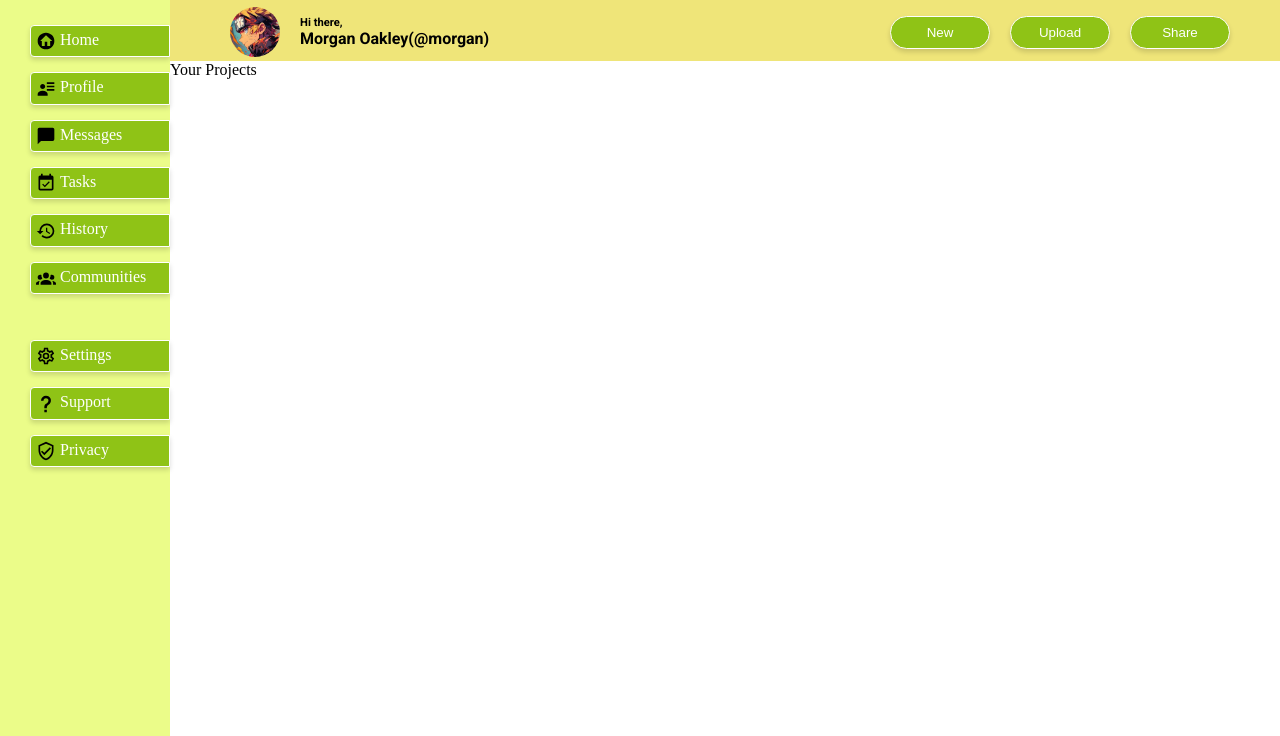
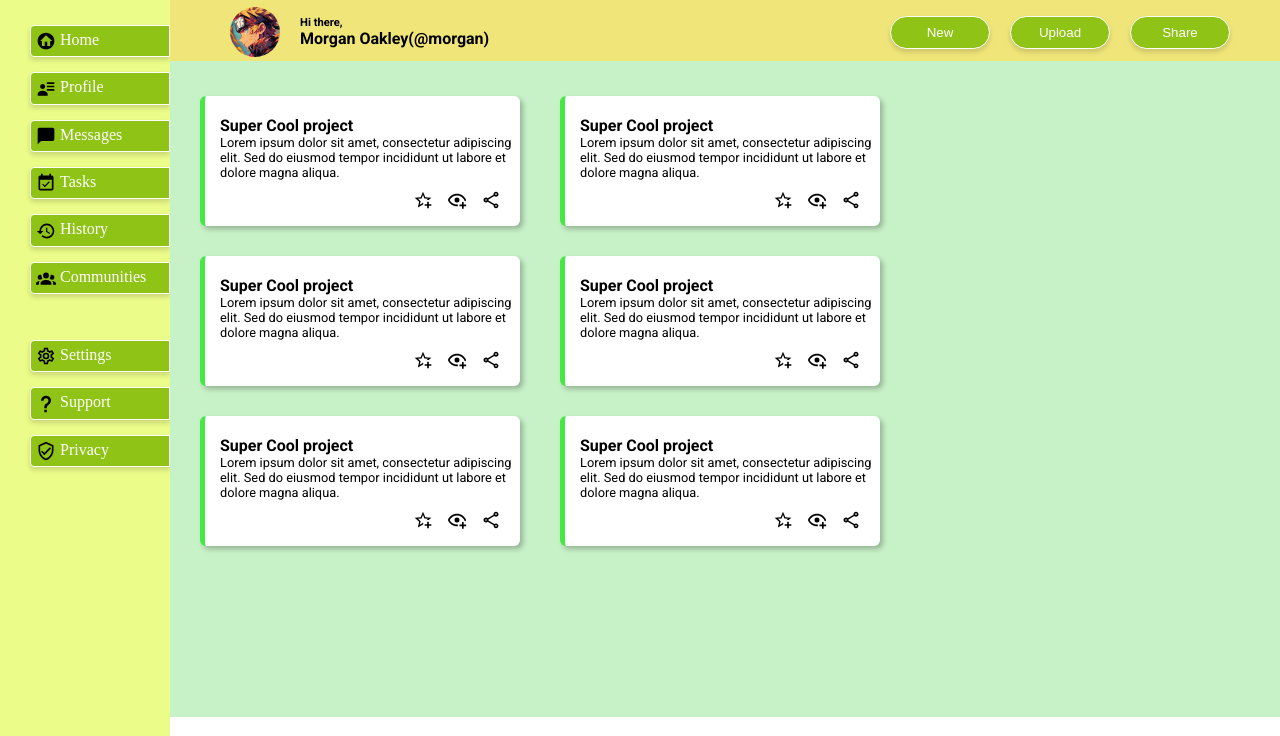
Before and after one commit to eldho-chackochan/Dashboard, a plain HTML site: page index.html in a window 1280 px wide. Shown: the part 64-800 px from the top of the page. Drawn offline with Linux system fonts and the light colour scheme.

Commit message:
added main content

```diff
--- a/index.html
+++ b/index.html
@@ -65,7 +65,74 @@
 
       <main>
         <div class="main-container">
-          <span>Your Projects</span>
+          <div class="grid">
+            <div class="first-element">
+              <div>
+                <span>Super Cool project</span>
+                <p>Lorem ipsum dolor sit amet, consectetur adipiscing elit. Sed do eiusmod tempor incididunt ut labore et dolore magna aliqua.</p>
+              </div>
+              <div>
+                <img src="assets/star-plus-outline.svg" alt="" class="icon">
+                <img src="assets/eye-plus-outline.svg" alt="" class="icon">
+                <img src="assets/share-variant-outline.svg" alt="" class="icon">
+              </div>
+            </div>
+            <div class="first-element">
+              <div>
+                <span>Super Cool project</span>
+                <p>Lorem ipsum dolor sit amet, consectetur adipiscing elit. Sed do eiusmod tempor incididunt ut labore et dolore magna aliqua.</p>
+              </div>
+              <div>
+                <img src="assets/star-plus-outline.svg" alt="" class="icon">
+                <img src="assets/eye-plus-outline.svg" alt="" class="icon">
+                <img src="assets/share-variant-outline.svg" alt="" class="icon">
+              </div>
+            </div>
+            <div class="first-element">
+              <div>
+                <span>Super Cool project</span>
+                <p>Lorem ipsum dolor sit amet, consectetur adipiscing elit. Sed do eiusmod tempor incididunt ut labore et dolore magna aliqua.</p>
+              </div>
+              <div>
+                <img src="assets/star-plus-outline.svg" alt="" class="icon">
+                <img src="assets/eye-plus-outline.svg" alt="" class="icon">
+                <img src="assets/share-variant-outline.svg" alt="" class="icon">
+              </div>
+            </div>
+            <div class="first-element">
+              <div>
+                <span>Super Cool project</span>
+                <p>Lorem ipsum dolor sit amet, consectetur adipiscing elit. Sed do eiusmod tempor incididunt ut labore et dolore magna aliqua.</p>
+              </div>
+              <div>
+                <img src="assets/star-plus-outline.svg" alt="" class="icon">
+                <img src="assets/eye-plus-outline.svg" alt="" class="icon">
+                <img src="assets/share-variant-outline.svg" alt="" class="icon">
+              </div>
+            </div>
+            <div class="first-element">
+              <div>
+                <span>Super Cool project</span>
+                <p>Lorem ipsum dolor sit amet, consectetur adipiscing elit. Sed do eiusmod tempor incididunt ut labore et dolore magna aliqua.</p>
+              </div>
+              <div>
+                <img src="assets/star-plus-outline.svg" alt="" class="icon">
+                <img src="assets/eye-plus-outline.svg" alt="" class="icon">
+                <img src="assets/share-variant-outline.svg" alt="" class="icon">
+              </div>
+            </div>
+            <div class="first-element">
+              <div>
+                <span>Super Cool project</span>
+                <p>Lorem ipsum dolor sit amet, consectetur adipiscing elit. Sed do eiusmod tempor incididunt ut labore et dolore magna aliqua.</p>
+              </div>
+              <div>
+                <img src="assets/star-plus-outline.svg" alt="" class="icon">
+                <img src="assets/eye-plus-outline.svg" alt="" class="icon">
+                <img src="assets/share-variant-outline.svg" alt="" class="icon">
+              </div>
+            </div>
+          </div>
         </div>
       </main>
     </div>
--- a/styles.css
+++ b/styles.css
@@ -9,6 +9,7 @@
   margin:0;
   padding:0;
   list-style: none;
+
 }
 
 /* Sidebar */
@@ -16,6 +17,7 @@
 .grid-container{
   display: grid;
   grid-template-columns: 170px 1fr;
+
 }
 
 .sidebar-container{
@@ -127,7 +129,9 @@ padding-left:30px;
 .header-container{
   grid-area: header;
   background-color: rgb(239, 229, 121);
-  min-height:125px;
+  height:20vh;
+  max-height:125px;
+
  }
 
  .search-container{
@@ -230,6 +234,56 @@ button:hover{
   padding:8px 10px;
 }
 
+
 .main-container{
+grid-area: main;
+background-color: rgb(199, 241, 199);
 
 }
+
+
+.grid{
+  display:grid;
+  grid-template-columns: 350px 350px;
+  grid-template-rows:150px 150px 150px;
+  column-gap:10px;
+  row-gap: 10px;
+  height:82vh;
+  padding-top:15px;
+}
+
+.first-element{
+  padding-top:10px;
+  border-radius:6px;
+  background-color:white;
+  margin-left:30px;
+  margin-top:20px;
+  box-shadow: 3px 3px 5px rgba(6, 6, 6, 0.25);
+  border-left:  5px solid rgb(68, 233, 68);
+}
+
+.first-element div:first-child{
+display:flex;
+flex-direction: column;
+justify-content: flex-start;
+padding-left:15px;
+padding-top:10px;
+}
+.first-element div span{
+  font-weight:bold;
+  font-family:'Roboto',Arial, Helvetica, sans-serif;
+}
+.first-element div p{
+  width:300px;
+  font-size:0.8rem;
+  font-family:'Roboto',Arial, Helvetica, sans-serif;
+}
+
+.first-element div:nth-child(2){
+  display:flex;
+  flex-direction:row;
+  justify-content: flex-end;
+  padding-right:15px;
+  gap:10px;
+  padding-top:10px;
+}
```
Also changed, not shown: assets/eye-plus-outline.svg (added), assets/share-variant-outline.svg (added), assets/star-plus-outline.svg (added).
